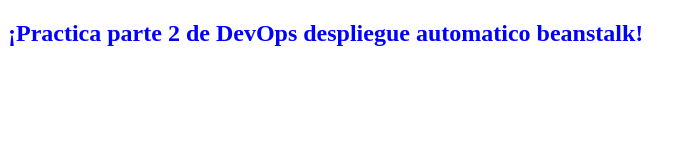
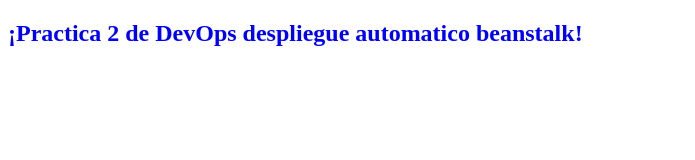
Before and after one commit to cajauregui/practicadevops, a plain HTML site: page index.html in a window 1280 px wide. Shown: the whole page, without its empty margins (0-695 px from the left). Drawn offline with Linux system fonts and the light colour scheme.

Commit message:
Update index.html
modificar index

```diff
--- a/index.html
+++ b/index.html
@@ -6,6 +6,6 @@
     <title>Mi Página HTML</title>
 </head>
 <body>
-    <h2>¡Practica parte 2 de DevOps despliegue automatico beanstalk!</h2>
+    <h2>¡Practica 2 de DevOps despliegue automatico beanstalk!</h2>
 </body>
 </html>
```
